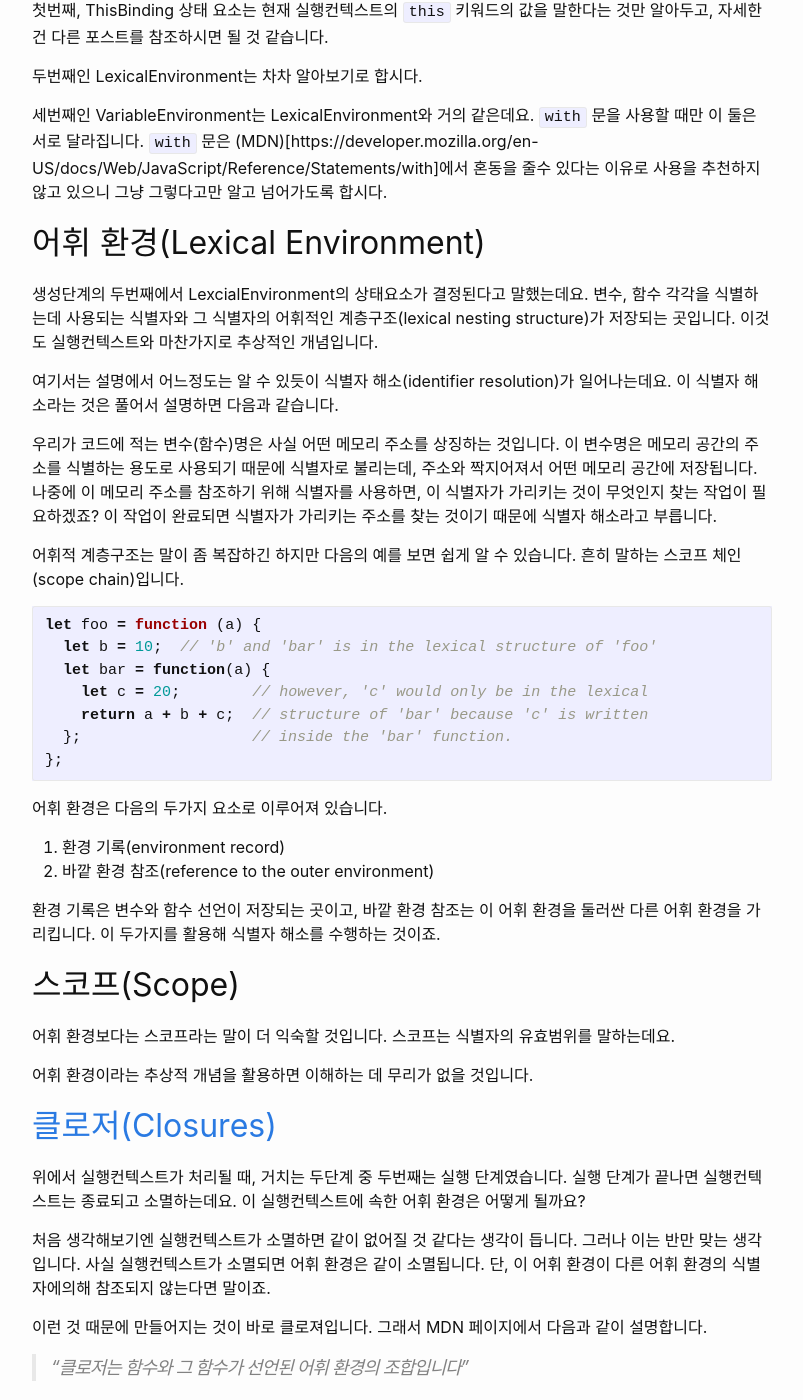
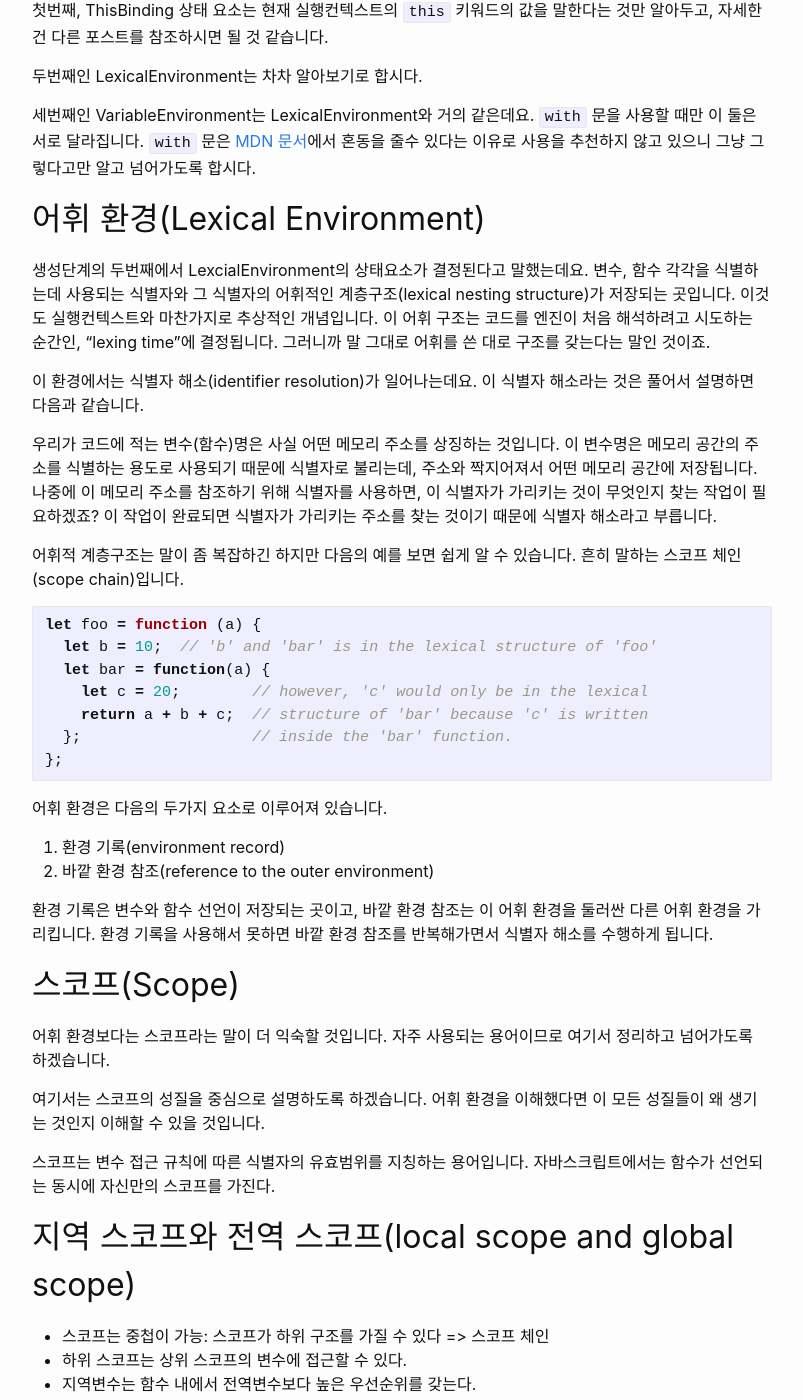
Before and after one commit to feynubrick/feynubrick.github.io, a Jekyll site: the page built from _posts/2019-01-11-javascript-study-5-scope-closure-iife.md, in a window 1280 px wide and 1400 px high, scrolled down 2072 px. Shown: the whole window, without its empty margins (238-1041 px from the left). Built offline with Jekyll 4.4.1, drawn with Linux system fonts in a browser that asks for light colours; nearby versions of some CDN libraries; comment, search, counter and statistics services are not loaded; some of the changed text lies outside the part shown.

Commit message:
fixed a post

```diff
--- a/_posts/2019-01-11-javascript-study-5-scope-closure-iife.md
+++ b/_posts/2019-01-11-javascript-study-5-scope-closure-iife.md
@@ -38,7 +38,7 @@ for (var i = 0; i < prefixes.length; i++) {
 
 # 문제 이해하기
 
-이 문제를 이해하기 위해서는 자바 스크립트의 다음 개념들을 이해할 필요가 있습니다.
+이 문제를 이해하고 해결하기 위해서는 자바 스크립트의 다음 개념들을 이해할 필요가 있습니다.
 
 - 실행컨텍스트(execution context)
 - 스코프(Scope)
@@ -60,7 +60,7 @@ for (var i = 0; i < prefixes.length; i++) {
 제가 배웠던 C 언어는 텍스트 파일을 컴파일러(compiler)를 사용해 컴파일(compile)하면 실행 가능한 파일이 나왔는데요.
 즉, 텍스트 파일로 작성된 C 언어 코드를 컴파일 한 뒤에야 비로소 코드를 실행할 수 있습니다.
 
-자바스크립트는 이런 방식으로 코드를 컴파일하지 않고 코드를 실행하면서 줄마다(line by line) 컴파일 하는 방식을 사용합니다.
+자바스크립트는 이런 방식으로 코드를 컴파일하지 않고 코드를 실행하면서 줄마다(line by line) 컴파일하는 방식을 사용합니다.
 이런 컴파일러를 JIT 컴파일러(Just-In-Time compiler)라고 하는데요.
 그래서 자바스크립트를 인터프리터 언어(interpreted language)라고 흔히들 부릅니다.
 
@@ -81,7 +81,7 @@ ES5 공식문서에는 다음과 같이 나와 있습니다.
 자바스크립트 인터프리터는 기본적으로 싱글 스레드(single thread) 방식입니다.
 그러니까 한번에 하나의 실행컨텍스트만 처리된다는 말이죠.
 
-이때 실행컨텍스트를 차곡차곡 쌓이는 곳을 실행컨텍스트 스택이라 하는데요.
+이때 실행컨텍스트가 차곡차곡 쌓이는 곳을 실행컨텍스트 스택이라 하는데요.
 실행컨텍스트를 스택에서 처리할 때는 크게 두가지 단계를 거칩니다.
 
 1. 생성 단계(Creation Stage)
@@ -100,15 +100,17 @@ ES5 공식문서에는 다음과 같이 나와 있습니다.
 
 세번째인 VariableEnvironment는 LexicalEnvironment와 거의 같은데요.
 `with` 문을 사용할 때만 이 둘은 서로 달라집니다.
-`with` 문은 (MDN)[https://developer.mozilla.org/en-US/docs/Web/JavaScript/Reference/Statements/with]에서 혼동을 줄수 있다는 이유로 사용을 추천하지 않고 있으니 그냥 그렇다고만 알고 넘어가도록 합시다.
+`with` 문은 [MDN 문서](https://developer.mozilla.org/en-US/docs/Web/JavaScript/Reference/Statements/with)에서 혼동을 줄수 있다는 이유로 사용을 추천하지 않고 있으니 그냥 그렇다고만 알고 넘어가도록 합시다.
 
 ## 어휘 환경(Lexical Environment)
 
 생성단계의 두번째에서 LexcialEnvironment의 상태요소가 결정된다고 말했는데요.
 변수, 함수 각각을 식별하는데 사용되는 식별자와 그 식별자의 어휘적인 계층구조(lexical nesting structure)가 저장되는 곳입니다.
 이것도 실행컨텍스트와 마찬가지로 추상적인 개념입니다.
+이 어휘 구조는 코드를 엔진이 처음 해석하려고 시도하는 순간인, "lexing time"에 결정됩니다.
+그러니까 말 그대로 어휘를 쓴 대로 구조를 갖는다는 말인 것이죠.
 
-여기서는 설명에서 어느정도는 알 수 있듯이 식별자 해소(identifier resolution)가 일어나는데요.
+이 환경에서는 식별자 해소(identifier resolution)가 일어나는데요.
 이 식별자 해소라는 것은 풀어서 설명하면 다음과 같습니다.
 
 우리가 코드에 적는 변수(함수)명은 사실 어떤 메모리 주소를 상징하는 것입니다.
@@ -135,14 +137,43 @@ let foo = function (a) {
 2. 바깥 환경 참조(reference to the outer environment)
 
 환경 기록은 변수와 함수 선언이 저장되는 곳이고, 바깥 환경 참조는 이 어휘 환경을 둘러싼 다른 어휘 환경을 가리킵니다.
-이 두가지를 활용해 식별자 해소를 수행하는 것이죠.
+환경 기록을 사용해서 못하면 바깥 환경 참조를 반복해가면서 식별자 해소를 수행하게 됩니다.
 
 ## 스코프(Scope)
 
 어휘 환경보다는 스코프라는 말이 더 익숙할 것입니다.
-스코프는 식별자의 유효범위를 말하는데요.
+자주 사용되는 용어이므로 여기서 정리하고 넘어가도록 하겠습니다.
 
-어휘 환경이라는 추상적 개념을 활용하면 이해하는 데 무리가 없을 것입니다.
+여기서는 스코프의 성질을 중심으로 설명하도록 하겠습니다.
+어휘 환경을 이해했다면 이 모든 성질들이 왜 생기는 것인지 이해할 수 있을 것입니다.
+
+스코프는 변수 접근 규칙에 따른 식별자의 유효범위를 지칭하는 용어입니다.
+자바스크립트에서는 함수가 선언되는 동시에 자신만의 스코프를 가진다.
+
+## 지역 스코프와 전역 스코프(local scope and global scope)
+- 스코프는 중첩이 가능: 스코프가 하위 구조를 가질 수 있다 => 스코프 체인
+- 하위 스코프는 상위 스코프의 변수에 접근할 수 있다.
+- 지역변수는 함수 내에서 전역변수보다 높은 우선순위를 갖는다.
+
+## 블록 수준의 스코프(block level scope)와 함수 수준의 스코프(function level scope)
+- 자바스크립트는 함수 수준의 스코프 규칙을 따른다.
+- 예외: `let`, `const` 키워드(ES6)
+  - block level scope
+
+## 전역변수, window 객체
+- 함수의 외부에서 선언된 모든 변수는 전역 범위
+- 전역 범위를 대표하는 객체: window(브라우저에서)
+
+## 선언 없이 초기화된 변수는 전역변수
+- 선언 없이 변수를 초기화해도 에러는 나지 않지만, 전역 변수로 선언되기 때문에 뜻하지 않은 문제를 만들 수 있다.
+
+## Hoisting
+- 변수 선언은 범위에 따라 선언과 할당으로 분리된다.
+- 자바스크립트 엔진이 내부적으로 변수 선언을 scope의 상단으로 끌어올린다(hoist).
+- 함수의 경우
+  - 함수 선언식은 항상 상단에
+  - 표현식은 변수 선언만 상단으로 hoisting
+
 
 ## [클로저(Closures)](https://developer.mozilla.org/en-US/docs/Web/JavaScript/Closures)
 
@@ -153,7 +184,7 @@ let foo = function (a) {
 처음 생각해보기엔 실행컨텍스트가 소멸하면 같이 없어질 것 같다는 생각이 듭니다.
 그러나 이는 반만 맞는 생각입니다.
 사실 실행컨텍스트가 소멸되면 어휘 환경은 같이 소멸됩니다.
-단, 이 어휘 환경이 다른 어휘 환경의 식별자에의해 참조되지 않는다면 말이죠.
+단, 이 어휘 환경의 식별자가 다른 어휘 환경에서 참조되지 않는다면 말이죠.
 
 이런 것 때문에 만들어지는 것이 바로 클로져입니다.
 그래서 MDN 페이지에서 다음과 같이 설명합니다.
@@ -219,11 +250,13 @@ for (var i = 0; i < prefixes.length; i++) {
 
 ## 해법 1: IIFE 사용
 
-### [IIFE](https://developer.mozilla.org/en-US/docs/Glossary/IIFE)
+### [즉시실행함수(IIFE)](https://developer.mozilla.org/en-US/docs/Glossary/IIFE)
 
 Immediately-Invoked Function Expression (즉시 작동되는 함수 표현)
 
-여기서 'invoke' 는 "to put into effect or operation" (in [Merriam-Webster dictionary](https://www.merriam-webster.com/dictionary/invoke))의 뜻으로, "효과를 내거나 작동하도록 만드는 것"의 의미를 갖고 있습니다.
+여기서 'invoke'는 영영 사전을 찾아보면 다음과 같은 뜻으로, "효과를 내거나 작동하도록 만드는 것"의 의미를 갖고 있습니다.
+> "to put into effect or operation"
+> (in [Merriam-Webster dictionary](https://www.merriam-webster.com/dictionary/invoke))
 
 함수 선언(function declaration), 함수 표현(function expression)으로 만든 함수는 나중에 이 함수를 불러야 실행되는데요.
 그러나 IIFE로 작성된 함수는 정의될 때 즉시 실행됩니다.
@@ -258,7 +291,7 @@ for (var i = 0; i < prefixes.length; i++) {
 
 두번째 해법은 ES6에서 추가된 `let` 키워드를 사용하는 것입니다.
 이 키워드는 블록 수준의 스코프를 만드는데요.
-즉 어휘 환경을 `let` 키워드가 사용된 블록에 대해 새로 하나 만드는 것입니다.
+즉, 어휘 환경을 `let` 키워드가 사용된 블록에 대해 새로 하나 만드는 것입니다.
 따라서 아래와 같이 for문에 `let`을 사용하게되면, 반복할 때마다 새로운 어휘 환경이 생성됩니다.
 그러니까 `it`이 반복될 때마다 `it` 내부에 정의된 함수의 클로저가 다르게 만들어진다는 것이죠.
 
@@ -283,6 +316,7 @@ for (let i = 0; i < prefixes.length; i++) {
 
 더 자세하고 정확한 공부는 다음 링크들을 참조하시는 것이 좋습니다.
 
+- 코드스테이츠 프리코스 강의
 - [스코프 체인과 클로저](http://davidshariff.com/blog/javascript-scope-chain-and-closures/)
 - [실행컨텍스트](http://davidshariff.com/blog/what-is-the-execution-context-in-javascript/)
 - [실행 컨텍스트와 어휘 환경](https://medium.com/dailyjs/javascript-basics-the-execution-context-and-the-lexical-environment-3505d4fe1be2)
```
Also changed, not shown: _drafts/javascript-study-6-this.md (+3 -11 lines).
